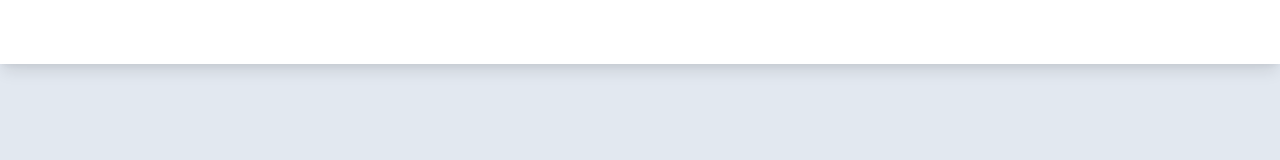
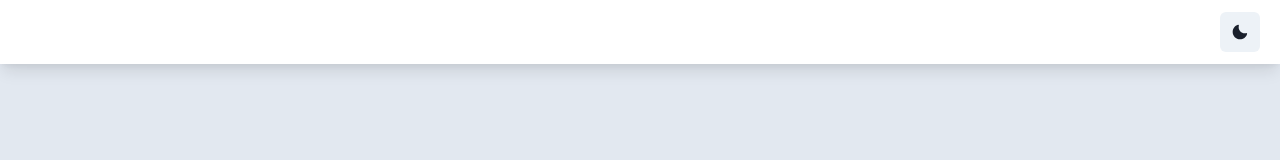
Before and after one commit to ClaudioBzrr/UserRegistration, a React (Vite) app in the folder frontend/: page /users in a window 1280 px wide. Shown: the top 160 px of the page. Built offline with nearby package versions, Linux system fonts and the light colour scheme.

Commit message:
✔ Added : Dark/Light mode toggler button

```diff
--- a/frontend/src/components/Header.tsx
+++ b/frontend/src/components/Header.tsx
@@ -1,12 +1,18 @@
-import { Box, Flex, HStack } from "@chakra-ui/react";
+import { MoonIcon, SunIcon } from "@chakra-ui/icons";
+import { Box, Flex, HStack, IconButton, Stack, useColorMode,useColorModeValue } from "@chakra-ui/react";
 import { Link } from "react-router-dom";
 
 
 export function Header(){
+
+    const {colorMode,toggleColorMode} = useColorMode()
+
     return(
-        <Box bg={'white'} position={"fixed"} top={0}>
-            <Flex boxShadow={'lg'} minW={'100vw'} h={16} justify={'space-between'} align={'center'}>
-
+        <Box bg={useColorModeValue('white','gray.800')} position={"fixed"} top={0}>
+            <Flex boxShadow={'lg'} minW={'100vw'} h={16} justify={'flex-end'} align={'center'}>
+                <Stack spacing={4} pr={5}>
+                    <IconButton onClick={toggleColorMode} aria-label="toggle color mode" icon={colorMode =='light'? <MoonIcon/> : <SunIcon/>}/>
+                </Stack>
             </Flex>
         </Box>
     )
```
